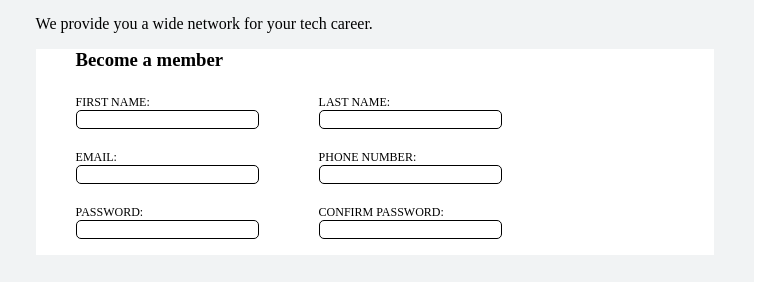
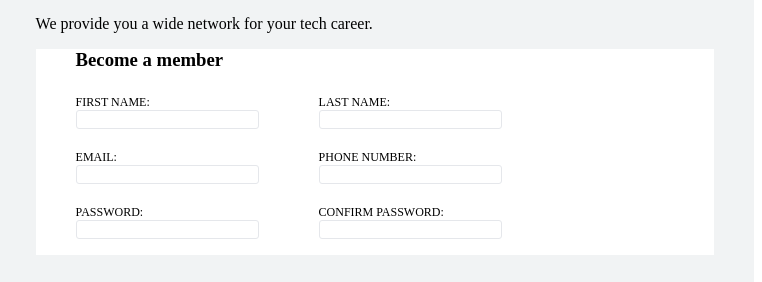
Before and after one commit to sercan-kalkan/sign-up-form, a plain HTML site: page index.html in a window 1280 px wide. Shown: the part 90-372 px from the top of the page, 518-1280 px from the left. Drawn offline with Linux system fonts and the light colour scheme.

Commit message:
input border color changed

```diff
--- a/style.css
+++ b/style.css
@@ -83,8 +83,8 @@ button {
 }
 
 .input {
-    border: 1px solid black;
-    border-radius: 5px;
+    border: 1px solid #E5E7EB;
+    border-radius: 3px;
 }
 
 input:focus {
```
